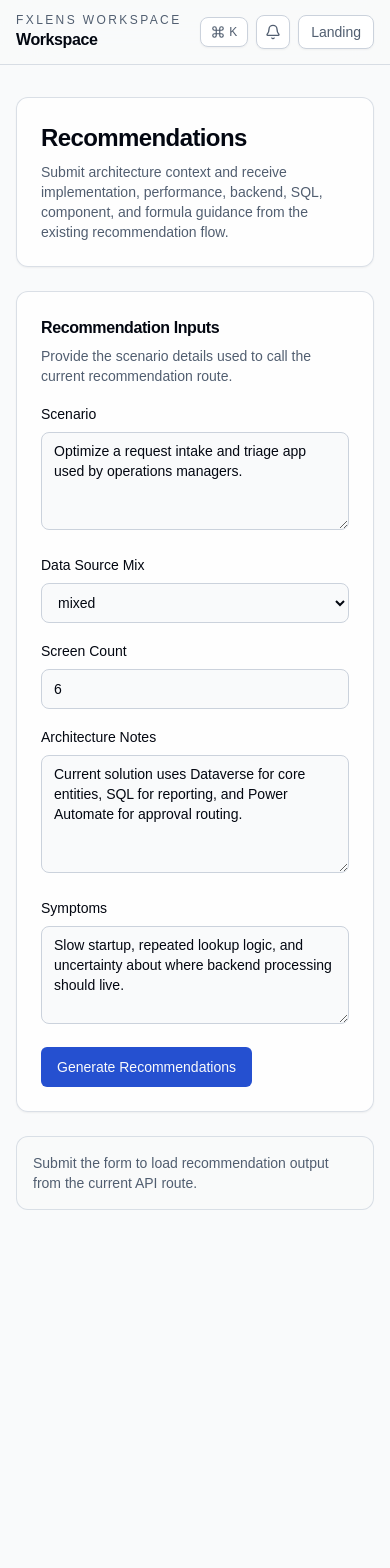
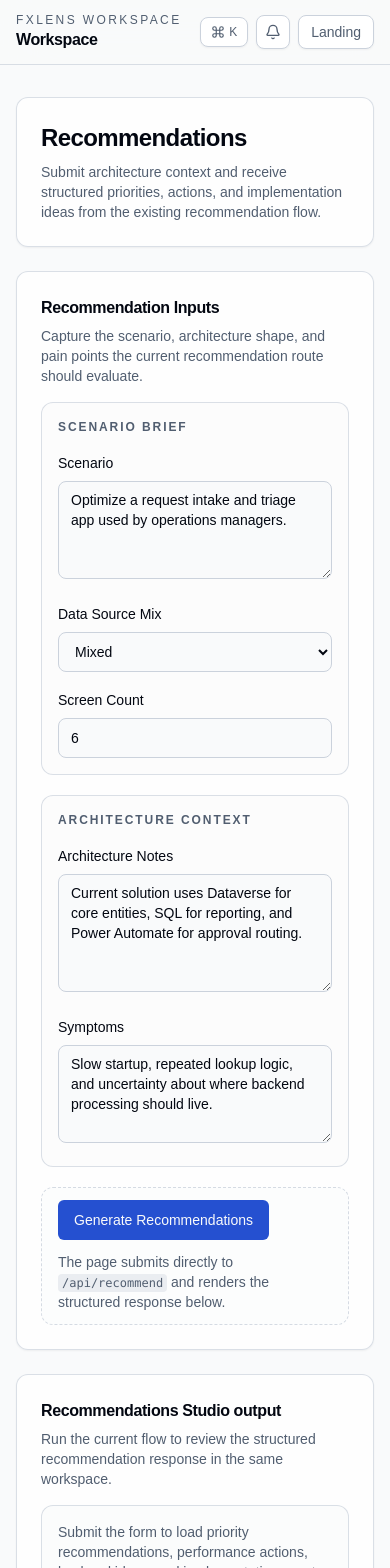
Before and after one commit to FlintstoneSEO/FxLens, a Next.js app: page /recommendations in a window 390 px wide. Shown: the top 1568 px of the page. Before the commit the page ends 1242 px from the top, so only its background shows below. Built offline with nearby package versions, Linux system fonts and the light colour scheme.

Commit message:
Polish recommendations studio flow

```diff
--- a/app/(app)/recommendations/page.tsx
+++ b/app/(app)/recommendations/page.tsx
@@ -1,6 +1,7 @@
 "use client";
 
 import { useMemo, useState, type FormEvent } from "react";
+import { AlertCircle, CheckCircle2, LoaderCircle, Sparkles } from "lucide-react";
 
 import { PageContainer } from "@/components/layout/page-container";
 import { Button } from "@/components/ui/button";
@@ -19,7 +20,14 @@ import {
 import { StatusMessage } from "@/components/workspace/status-message";
 import type { DataSourceType, RecommendationRequest, RecommendationResponse } from "@/lib/contracts/workspace";
 
-const dataSourceOptions: readonly DataSourceType[] = ["dataverse", "sql", "sharepoint", "api", "mixed", "other"];
+const dataSourceOptions: readonly { label: string; value: DataSourceType }[] = [
+  { label: "Dataverse", value: "dataverse" },
+  { label: "SQL", value: "sql" },
+  { label: "SharePoint", value: "sharepoint" },
+  { label: "API", value: "api" },
+  { label: "Mixed", value: "mixed" },
+  { label: "Other", value: "other" }
+];
 
 const initialFormState: RecommendationRequest = {
   scenario: "Optimize a request intake and triage app used by operations managers.",
@@ -29,6 +37,15 @@ const initialFormState: RecommendationRequest = {
     "Current solution uses Dataverse for core entities, SQL for reporting, and Power Automate for approval routing.",
   symptoms: "Slow startup, repeated lookup logic, and uncertainty about where backend processing should live."
 };
+
+function getSummaryMetrics(result: RecommendationResponse) {
+  return [
+    { label: "Priority recommendations", value: result.recommendations.length },
+    { label: "Performance actions", value: result.performanceRecommendations.length },
+    { label: "Backend ideas", value: result.backendRecommendations.length },
+    { label: "Build assets", value: result.sqlArtifacts.length + result.suggestedComponents.length + result.suggestedFormulas.length }
+  ];
+}
 
 export default function RecommendationsPage() {
   const [formState, setFormState] = useState<RecommendationRequest>(initialFormState);
@@ -47,6 +64,81 @@ export default function RecommendationsPage() {
     [formState, isSubmitting]
   );
 
+  const responseSections = useMemo(() => {
+    if (!result) {
+      return [];
+    }
+
+    return [
+      {
+        key: "priorities",
+        title: "Priority recommendations",
+        description: "The highest-value improvements to align the solution approach, simplify implementation, and reduce near-term risk.",
+        count: result.recommendations.length,
+        content: (
+          <div className="grid gap-4 lg:grid-cols-2">
+            {result.recommendations.map((recommendation) => (
+              <RecommendationCard key={recommendation.id} recommendation={recommendation} />
+            ))}
+          </div>
+        )
+      },
+      {
+        key: "actions",
+        title: "Performance actions",
+        description: "Specific changes to reduce startup cost, improve responsiveness, and avoid scale-related regressions.",
+        count: result.performanceRecommendations.length,
+        content: (
+          <div className="grid gap-4 lg:grid-cols-2">
+            {result.performanceRecommendations.map((recommendation) => (
+              <PerformanceRecommendationCard key={recommendation.id} recommendation={recommendation} />
+            ))}
+          </div>
+        )
+      },
+      {
+        key: "architecture",
+        title: "Backend and data ideas",
+        description: "Recommended architecture boundaries and SQL support patterns for the current scenario.",
+        count: result.backendRecommendations.length + result.sqlArtifacts.length,
+        content: (
+          <div className="space-y-4">
+            <div className="grid gap-4 lg:grid-cols-2">
+              {result.backendRecommendations.map((recommendation) => (
+                <BackendRecommendationCard key={recommendation.id} recommendation={recommendation} />
+              ))}
+            </div>
+            <div className="grid gap-4 lg:grid-cols-2">
+              {result.sqlArtifacts.map((artifact) => (
+                <SqlArtifactCard key={artifact.id} artifact={artifact} />
+              ))}
+            </div>
+          </div>
+        )
+      },
+      {
+        key: "build-assets",
+        title: "Implementation ideas",
+        description: "Reusable components and formulas that support the recommendation set and keep delivery consistent across screens.",
+        count: result.suggestedComponents.length + result.suggestedFormulas.length,
+        content: (
+          <div className="space-y-4">
+            <div className="grid gap-4 lg:grid-cols-2">
+              {result.suggestedComponents.map((component) => (
+                <SuggestedComponentCard key={component.id} component={component} />
+              ))}
+            </div>
+            <div className="grid gap-4 lg:grid-cols-2">
+              {result.suggestedFormulas.map((formula) => (
+                <SuggestedFormulaCard key={formula.id} formula={formula} />
+              ))}
+            </div>
+          </div>
+        )
+      }
+    ];
+  }, [result]);
+
   const handleSubmit = async (event: FormEvent<HTMLFormElement>) => {
     event.preventDefault();
     setIsSubmitting(true);
@@ -61,16 +153,15 @@ export default function RecommendationsPage() {
         body: JSON.stringify(formState)
       });
 
+      const payload = (await response.json()) as RecommendationResponse | { error?: { message?: string } };
+
       if (!response.ok) {
-        const payload = (await response.json()) as { error?: { message?: string } };
-
         setResult(null);
-        setErrorMessage(payload.error?.message ?? "Unable to generate recommendations right now.");
+        setErrorMessage("error" in payload ? payload.error?.message ?? "Unable to generate recommendations right now." : "Unable to generate recommendations right now.");
         return;
       }
 
-      const payload = (await response.json()) as RecommendationResponse;
-      setResult(payload);
+      setResult(payload as RecommendationResponse);
     } catch {
       setResult(null);
       setErrorMessage("Unable to reach the recommendation service. Please try again.");
@@ -83,16 +174,19 @@ export default function RecommendationsPage() {
     <PageContainer>
       <PageHeader
         title="Recommendations"
-        description="Submit architecture context and receive implementation, performance, backend, SQL, component, and formula guidance from the existing recommendation flow."
+        description="Submit architecture context and receive structured priorities, actions, and implementation ideas from the existing recommendation flow."
       />
 
       <div className="grid gap-6 xl:grid-cols-[minmax(0,420px)_minmax(0,1fr)]">
         <SectionCard
           title="Recommendation Inputs"
-          description="Provide the scenario details used to call the current recommendation route."
+          description="Capture the scenario, architecture shape, and pain points the current recommendation route should evaluate."
           className="h-fit"
         >
-          <form className="space-y-4" onSubmit={handleSubmit}>
+          <form className="space-y-5" onSubmit={handleSubmit}>
+            <div className="rounded-xl border border-border/70 bg-background/40 p-4">
+              <p className="text-xs font-semibold uppercase tracking-[0.16em] text-muted-foreground">Scenario brief</p>
+              <div className="mt-4 space-y-4">
                 <FormTextareaField
                   label="Scenario"
                   value={formState.scenario}
@@ -101,6 +195,7 @@ export default function RecommendationsPage() {
                   onChange={(scenario) => setFormState((current) => ({ ...current, scenario }))}
                 />
 
+                <div className="grid gap-4 sm:grid-cols-2">
                   <label className="block space-y-1.5">
                     <span className="text-sm font-medium">Data Source Mix</span>
                     <select
@@ -114,8 +209,8 @@ export default function RecommendationsPage() {
                       className="h-10 w-full rounded-lg border border-border bg-background px-3 text-sm outline-none ring-offset-background transition focus-visible:ring-2 focus-visible:ring-ring"
                     >
                       {dataSourceOptions.map((option) => (
-                  <option key={option} value={option}>
-                    {option}
+                        <option key={option.value} value={option.value}>
+                          {option.label}
                         </option>
                       ))}
                     </select>
@@ -133,7 +228,13 @@ export default function RecommendationsPage() {
                       }))
                     }
                   />
+                </div>
+              </div>
+            </div>
 
+            <div className="rounded-xl border border-border/70 bg-background/40 p-4">
+              <p className="text-xs font-semibold uppercase tracking-[0.16em] text-muted-foreground">Architecture context</p>
+              <div className="mt-4 space-y-4">
                 <FormTextareaField
                   label="Architecture Notes"
                   value={formState.architectureNotes}
@@ -149,92 +250,138 @@ export default function RecommendationsPage() {
                   placeholder="Describe performance, maintainability, or scalability concerns"
                   onChange={(symptoms) => setFormState((current) => ({ ...current, symptoms }))}
                 />
+              </div>
+            </div>
 
-            <div className="flex items-center gap-3">
+            <div className="flex flex-wrap items-center gap-3 rounded-xl border border-dashed border-border/80 bg-background/30 px-4 py-3">
               <Button type="submit" disabled={isSubmitDisabled}>
-                {isSubmitting ? "Generating..." : "Generate Recommendations"}
+                {isSubmitting ? (
+                  <span className="inline-flex items-center gap-2">
+                    <LoaderCircle className="h-4 w-4 animate-spin" aria-hidden="true" />
+                    Generating recommendations...
+                  </span>
+                ) : (
+                  "Generate Recommendations"
+                )}
               </Button>
-              {isSubmitting ? <p className="text-sm text-muted-foreground">Submitting to /api/recommend...</p> : null}
+              <p className="text-sm text-muted-foreground">
+                The page submits directly to <code className="rounded bg-muted px-1 py-0.5 text-xs">/api/recommend</code> and renders the structured response below.
+              </p>
             </div>
           </form>
         </SectionCard>
 
         <div className="space-y-6">
-          {errorMessage ? <StatusMessage message={errorMessage} tone="error" /> : null}
+          {errorMessage ? <StatusMessage message={errorMessage} tone="error" label="Request failed" /> : null}
 
-          {!result && !errorMessage ? (
-            <StatusMessage message="Submit the form to load recommendation output from the current API route." />
+          {isSubmitting ? (
+            <SectionCard
+              title="Generating recommendation set"
+              description="Loading the current recommendation response and organizing it into delivery-focused sections."
+            >
+              <div className="space-y-3">
+                {[
+                  "Reviewing scenario and architecture notes",
+                  "Prioritizing implementation recommendations",
+                  "Grouping backend, SQL, component, and formula ideas"
+                ].map((step) => (
+                  <div key={step} className="flex items-center gap-3 rounded-xl border border-border/70 bg-background/50 p-4 text-sm text-muted-foreground">
+                    <LoaderCircle className="h-4 w-4 animate-spin" aria-hidden="true" />
+                    <span>{step}</span>
+                  </div>
+                ))}
+              </div>
+            </SectionCard>
+          ) : null}
+
+          {!result && !errorMessage && !isSubmitting ? (
+            <SectionCard
+              title="Recommendations Studio output"
+              description="Run the current flow to review the structured recommendation response in the same workspace."
+            >
+              <StatusMessage message="Submit the form to load priority recommendations, performance actions, backend ideas, and implementation assets." />
+            </SectionCard>
           ) : null}
 
           {result ? (
             <>
               <SectionCard
                 title="Response Summary"
-                description={`Stored recommendation response from ${new Date(result.generatedAt).toLocaleString()}.`}
+                description={`Recommendation response generated ${new Date(result.generatedAt).toLocaleString()}.`}
               >
-                <div className="grid gap-4 sm:grid-cols-2 xl:grid-cols-3">
-                  <div className="rounded-xl border border-border/70 bg-background/60 p-4">
-                    <p className="text-xs font-semibold uppercase tracking-[0.16em] text-muted-foreground">Recommendations</p>
-                    <p className="mt-2 text-2xl font-semibold tracking-tight">{result.recommendations.length}</p>
+                <div className="grid gap-4 sm:grid-cols-2 xl:grid-cols-4">
+                  {getSummaryMetrics(result).map((metric) => (
+                    <div key={metric.label} className="rounded-xl border border-border/70 bg-background/60 p-4">
+                      <p className="text-xs font-semibold uppercase tracking-[0.16em] text-muted-foreground">{metric.label}</p>
+                      <p className="mt-2 text-2xl font-semibold tracking-tight">{metric.value}</p>
                     </div>
-                  <div className="rounded-xl border border-border/70 bg-background/60 p-4">
-                    <p className="text-xs font-semibold uppercase tracking-[0.16em] text-muted-foreground">Performance</p>
-                    <p className="mt-2 text-2xl font-semibold tracking-tight">{result.performanceRecommendations.length}</p>
+                  ))}
                 </div>
-                  <div className="rounded-xl border border-border/70 bg-background/60 p-4">
-                    <p className="text-xs font-semibold uppercase tracking-[0.16em] text-muted-foreground">Backend</p>
-                    <p className="mt-2 text-2xl font-semibold tracking-tight">{result.backendRecommendations.length}</p>
+
+                <div className="mt-4 grid gap-3 lg:grid-cols-[minmax(0,1.3fr)_minmax(0,0.9fr)]">
+                  <div className="rounded-xl border border-emerald-300/60 bg-emerald-50/70 p-4 text-sm text-emerald-900">
+                    <div className="flex items-start gap-3">
+                      <CheckCircle2 className="mt-0.5 h-4 w-4 shrink-0" aria-hidden="true" />
+                      <div>
+                        <p className="font-semibold">Submission flow confirmed</p>
+                        <p className="mt-1 text-emerald-800/90">
+                          Inputs were accepted, the page handled the response successfully, and results were grouped into delivery-ready sections.
+                        </p>
+                      </div>
+                    </div>
+                  </div>
+                  <div className="rounded-xl border border-amber-300/60 bg-amber-50/70 p-4 text-sm text-amber-900">
+                    <div className="flex items-start gap-3">
+                      <Sparkles className="mt-0.5 h-4 w-4 shrink-0" aria-hidden="true" />
+                      <div>
+                        <p className="font-semibold">Focus areas</p>
+                        <p className="mt-1 text-amber-800/90">
+                          Review priorities first, then move through actions and implementation ideas to shape the next delivery pass.
+                        </p>
+                      </div>
+                    </div>
                   </div>
                 </div>
               </SectionCard>
 
-              <SectionCard title="Top Recommendations">
-                <div className="grid gap-4 lg:grid-cols-2">
-                  {result.recommendations.map((recommendation) => (
-                    <RecommendationCard key={recommendation.id} recommendation={recommendation} />
+              <SectionCard title="How to use this response" description="Read the output in the same order other studios present decision-ready guidance.">
+                <div className="grid gap-3 md:grid-cols-3">
+                  {[
+                    {
+                      title: "1. Priorities",
+                      description: "Start with the most important recommendations and next steps to frame the solution direction.",
+                      icon: AlertCircle
+                    },
+                    {
+                      title: "2. Actions",
+                      description: "Review performance actions next so the plan addresses responsiveness and scale early.",
+                      icon: CheckCircle2
+                    },
+                    {
+                      title: "3. Ideas",
+                      description: "Use backend, SQL, component, and formula ideas to translate the guidance into implementation work.",
+                      icon: Sparkles
+                    }
+                  ].map(({ title, description, icon: Icon }) => (
+                    <div key={title} className="rounded-xl border border-border/70 bg-background/60 p-4">
+                      <div className="flex h-9 w-9 items-center justify-center rounded-lg bg-muted text-muted-foreground">
+                        <Icon className="h-4 w-4" aria-hidden="true" />
+                      </div>
+                      <p className="mt-3 text-sm font-semibold text-foreground">{title}</p>
+                      <p className="mt-1 text-sm text-muted-foreground">{description}</p>
+                    </div>
                   ))}
                 </div>
               </SectionCard>
 
-              <SectionCard title="Performance Recommendations">
-                <div className="grid gap-4 lg:grid-cols-2">
-                  {result.performanceRecommendations.map((recommendation) => (
-                    <PerformanceRecommendationCard key={recommendation.id} recommendation={recommendation} />
+              {responseSections.map((section) => (
+                <SectionCard key={section.key} title={section.title} description={section.description}>
+                  <div className="mb-4 inline-flex rounded-full border border-border/70 bg-background px-3 py-1 text-xs font-medium uppercase tracking-[0.16em] text-muted-foreground">
+                    {section.count} item{section.count === 1 ? "" : "s"}
+                  </div>
+                  {section.content}
+                </SectionCard>
               ))}
-                </div>
-              </SectionCard>
-
-              <SectionCard title="Backend Recommendations">
-                <div className="grid gap-4 lg:grid-cols-2">
-                  {result.backendRecommendations.map((recommendation) => (
-                    <BackendRecommendationCard key={recommendation.id} recommendation={recommendation} />
-                  ))}
-                </div>
-              </SectionCard>
-
-              <SectionCard title="Suggested SQL Artifacts">
-                <div className="grid gap-4 lg:grid-cols-2">
-                  {result.sqlArtifacts.map((artifact) => (
-                    <SqlArtifactCard key={artifact.id} artifact={artifact} />
-                  ))}
-                </div>
-              </SectionCard>
-
-              <SectionCard title="Suggested Components">
-                <div className="grid gap-4 lg:grid-cols-2">
-                  {result.suggestedComponents.map((component) => (
-                    <SuggestedComponentCard key={component.id} component={component} />
-                  ))}
-                </div>
-              </SectionCard>
-
-              <SectionCard title="Suggested Formulas">
-                <div className="grid gap-4 lg:grid-cols-2">
-                  {result.suggestedFormulas.map((formula) => (
-                    <SuggestedFormulaCard key={formula.id} formula={formula} />
-                  ))}
-                </div>
-              </SectionCard>
             </>
           ) : null}
         </div>
```
Lines whose indentation alone changed are shown as unchanged.
